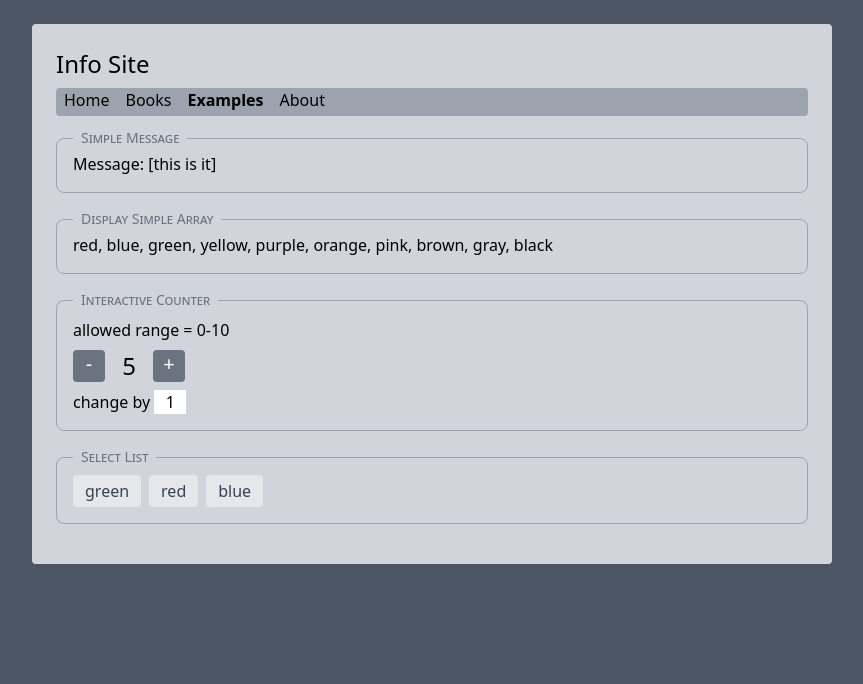
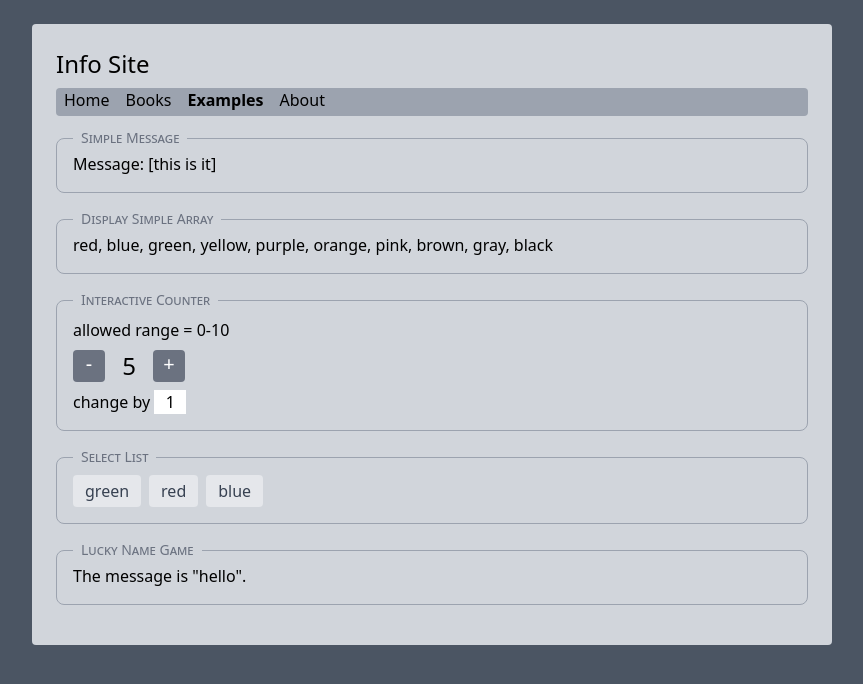
Before and after one commit to edwardtanguay/vue3-showcase-site, a Vue app: page /examples001 in a window 1280 px wide. Shown: the top 684 px of the page, without its empty margins (208-1071 px from the left). Built offline with nearby package versions, Linux system fonts and the light colour scheme.

Commit message:
lucky game base

```diff
--- /dev/null
+++ b/src/examples/ExampleLuckyNameGame.vue
@@ -0,0 +1,7 @@
+<script setup lang="ts">
+const message = 'hello'
+</script>
+
+<template>
+	<p>The message is "{{ message }}".</p>
+</template>
--- a/src/pages/PageExamples001.vue
+++ b/src/pages/PageExamples001.vue
@@ -3,6 +3,7 @@ import { defineComponent } from 'vue'
 import ExampleBox from '@/components/ExampleBox.vue'
 import ExampleCounter from '@/examples/ExampleCounter.vue'
 import ExampleSelectList from '@/examples/ExampleSelectList.vue'
+import ExampleLuckyNameGame from '@/examples/ExampleLuckyNameGame.vue'
 
 export default defineComponent({
 	setup() {
@@ -28,7 +29,8 @@ export default defineComponent({
 	components: {
 		ExampleBox,
 		ExampleCounter,
-		ExampleSelectList
+		ExampleSelectList,
+		ExampleLuckyNameGame
 	}
 })
 </script>
@@ -49,4 +51,8 @@ export default defineComponent({
 		<template #title>Select List</template>
 		<ExampleSelectList />
 	</ExampleBox>
+	<ExampleBox>
+		<template #title>Lucky Name Game</template>
+		<ExampleLuckyNameGame />
+	</ExampleBox>
 </template>
```
